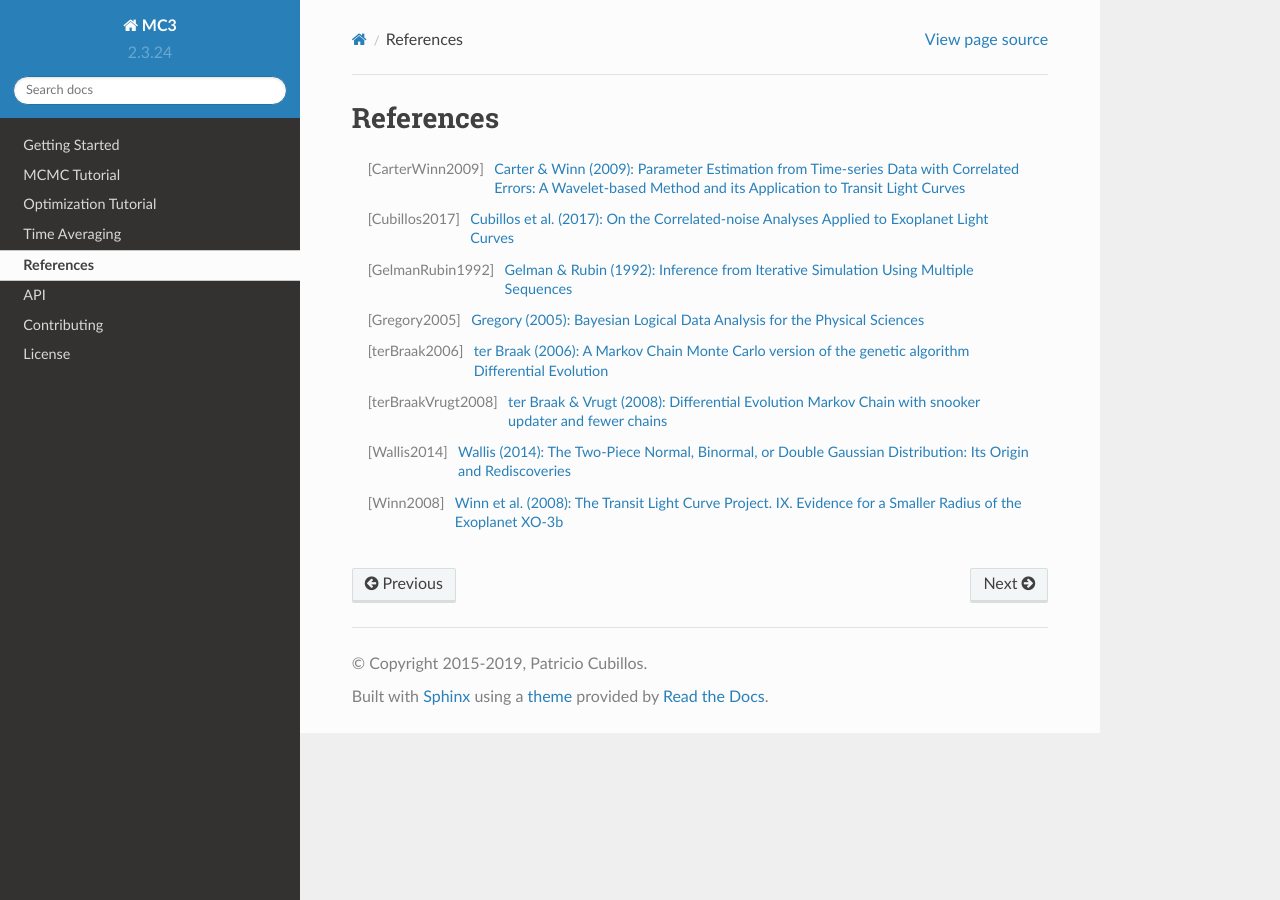
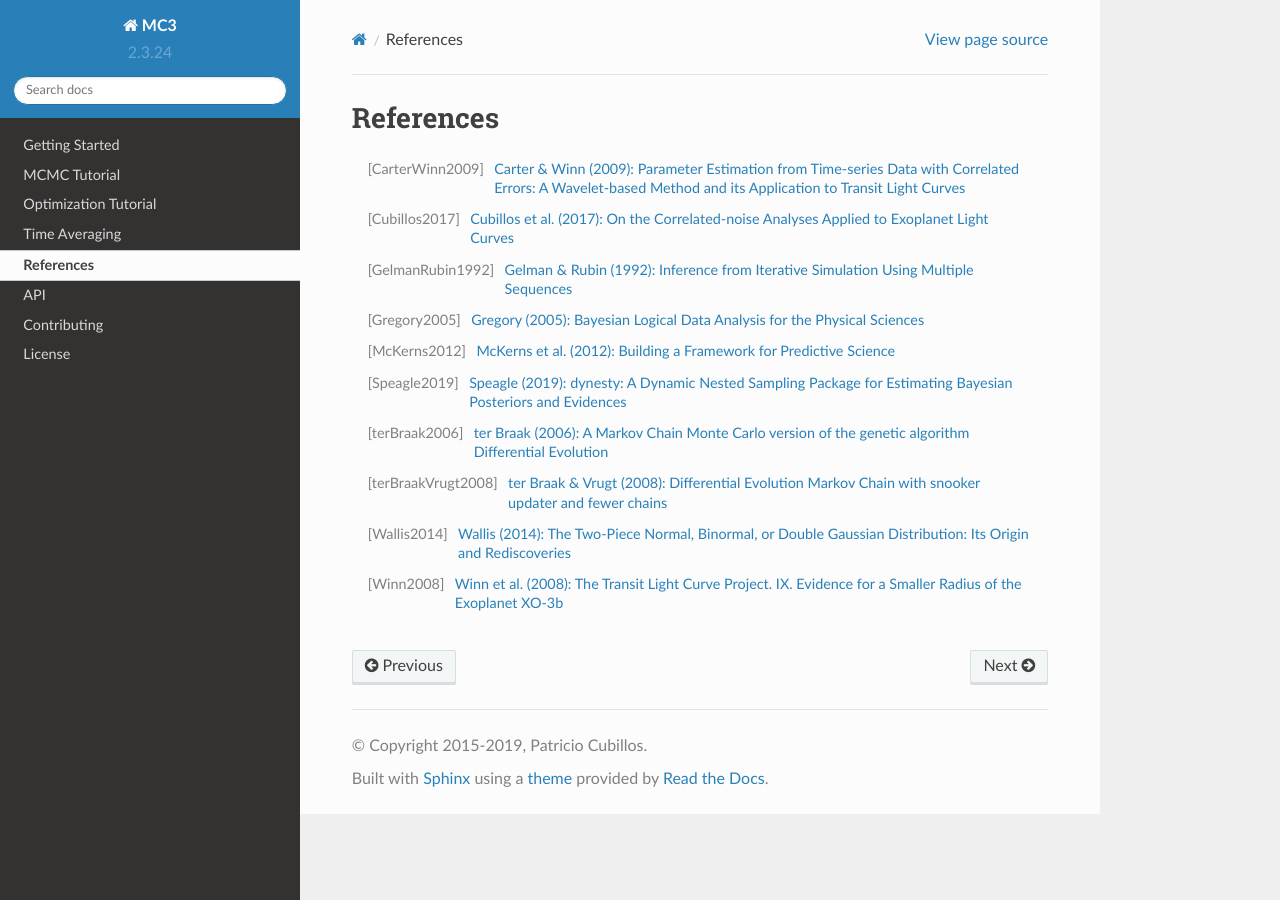
Before and after one commit to pcubillos/mc3, a Sphinx documentation site: the page built from docs/references.rst, in a window 1280 px wide. Built offline with Sphinx 7.4.7 and the Read the Docs theme 2.0.0, drawn with Linux system fonts in a browser that asks for light colours.

```diff
--- a/docs/references.rst
+++ b/docs/references.rst
@@ -3,13 +3,34 @@
 References
 ==========
 
-.. [CarterWinn2009] `Carter & Winn (2009): Parameter Estimation from Time-series Data with Correlated Errors: A Wavelet-based Method and its Application to Transit Light Curves <http://ui.adsabs.harvard.edu/abs/2009ApJ...704...51C>`_
+.. [CarterWinn2009] `Carter & Winn (2009): Parameter Estimation from
+   Time-series Data with Correlated Errors: A Wavelet-based Method and
+   its Application to Transit Light Curves
+   <http://ui.adsabs.harvard.edu/abs/2009ApJ...704...51C>`_
 .. [Cubillos2017] `Cubillos et al. (2017): On the Correlated-noise
-  Analyses Applied to Exoplanet Light Curves
-  <http://ui.adsabs.harvard.edu/abs/2017AJ....153....3C>`_
-.. [GelmanRubin1992] `Gelman & Rubin (1992): Inference from Iterative Simulation Using Multiple Sequences <http://projecteuclid.org/euclid.ss/1177011136>`_
-.. [Gregory2005] `Gregory (2005): Bayesian Logical Data Analysis for the Physical Sciences <http://ui.adsabs.harvard.edu/abs/2005blda.book.....G>`_
-.. [terBraak2006] `ter Braak (2006): A Markov Chain Monte Carlo version of the genetic algorithm Differential Evolution <http://dx.doi.org/10.1007/s11222-006-8769-1>`_
-.. [terBraakVrugt2008] `ter Braak & Vrugt (2008): Differential Evolution Markov Chain with snooker updater and fewer chains <http://dx.doi.org/10.1007/s11222-008-9104-9>`_
-.. [Wallis2014] `Wallis (2014): The Two-Piece Normal, Binormal, or Double Gaussian Distribution: Its Origin and Rediscoveries <https://ui.adsabs.harvard.edu/abs/2014arXiv1405.4995W/abstract>`_
-.. [Winn2008] `Winn et al. (2008): The Transit Light Curve Project. IX. Evidence for a Smaller Radius of the Exoplanet XO-3b <http://ui.adsabs.harvard.edu/abs/2008ApJ...683.1076W>`_
+   Analyses Applied to Exoplanet Light Curves
+   <http://ui.adsabs.harvard.edu/abs/2017AJ....153....3C>`_
+.. [GelmanRubin1992] `Gelman & Rubin (1992): Inference from Iterative
+   Simulation Using Multiple Sequences
+   <http://projecteuclid.org/euclid.ss/1177011136>`_
+.. [Gregory2005] `Gregory (2005): Bayesian Logical Data Analysis for
+   the Physical Sciences
+   <http://ui.adsabs.harvard.edu/abs/2005blda.book.....G>`_
+.. [McKerns2012] `McKerns et al. (2012): Building a Framework for
+   Predictive Science
+   <https://ui.adsabs.harvard.edu/abs/2012arXiv1202.1056M>`_
+.. [Speagle2019] `Speagle (2019): dynesty: A Dynamic Nested Sampling
+   Package for Estimating Bayesian Posteriors and Evidences
+   <https://ui.adsabs.harvard.edu/abs/2019arXiv190402180S>`_
+.. [terBraak2006] `ter Braak (2006): A Markov Chain Monte Carlo
+   version of the genetic algorithm Differential Evolution
+   <http://dx.doi.org/10.1007/s11222-006-8769-1>`_
+.. [terBraakVrugt2008] `ter Braak & Vrugt (2008): Differential
+   Evolution Markov Chain with snooker updater and fewer chains
+   <http://dx.doi.org/10.1007/s11222-008-9104-9>`_
+.. [Wallis2014] `Wallis (2014): The Two-Piece Normal, Binormal, or
+   Double Gaussian Distribution: Its Origin and Rediscoveries
+   <https://ui.adsabs.harvard.edu/abs/2014arXiv1405.4995W>`_
+.. [Winn2008] `Winn et al. (2008): The Transit Light Curve Project.
+   IX. Evidence for a Smaller Radius of the Exoplanet XO-3b
+   <http://ui.adsabs.harvard.edu/abs/2008ApJ...683.1076W>`_
```
Also changed, not shown: docs/get_started.rst (+13 -11 lines), docs/mcmc_tutorial.rst (+23 -23 lines), docs/quad_bestfit.png, docs/quad_hist.png, docs/quad_pairwise.png, docs/quad_trace.png, 3 other files.
